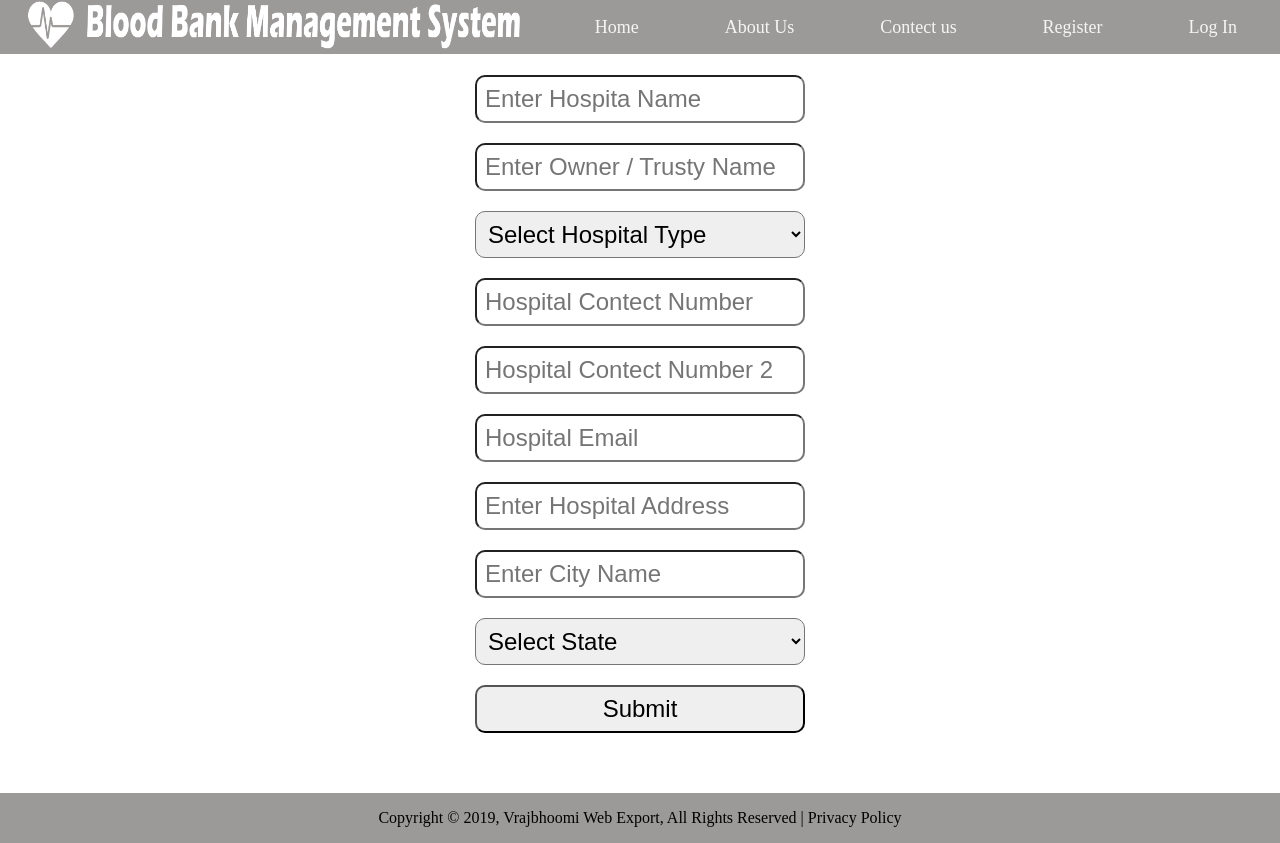
After one commit to monik2004/project, a PHP site: page /hospitalRegistrationForm.php in a window 1280 px wide. The commit adds this page. Run offline with PHP 8.4, Linux system fonts and the light colour scheme.

Commit message:
Hospital Registration Form
In this Code Change I Create Fronted Of Hospital Login Form

```diff
--- a/contectUs.php
+++ b/contectUs.php
@@ -25,7 +25,7 @@
 
             </form>
         </div>
-        <img src="img/contectFormImage" id="img1" >
+        <img src="img/contectFormImage.jpg" id="img1" >
     </div>
 </body>
 
--- a/css/contectus.css
+++ b/css/contectus.css
@@ -16,7 +16,7 @@
     width: 400px;
     height: 400px;
     padding: 12px 25px;
-    background: whitesmoke;
+    background: rgb(225, 218, 218);
     border-radius: 20px;
     box-shadow: rgba(128, 127, 127, 0.5) 5px 5px, rgba(146, 145, 145, 0.3) 10px 10px, rgba(153, 149, 149, 0.2) 15px 15px, rgba(163, 159, 159, 0.1) 20px 20px, rgba(173, 159, 159, 0.05) 25px 25px;
     ;
--- a/css/footer.css
+++ b/css/footer.css
@@ -1,10 +1,8 @@
 .content{
-    background: rgb(192, 184, 184);
+    background: rgb(156, 153, 153);
     width: 100%;
     height: 50px;
     display: flex;
     justify-content: center;
     align-items: center;
-    position: fixed;
-    bottom: 0px;
 }
--- /dev/null
+++ b/css/hospitalRegistrationForm.css
@@ -0,0 +1,14 @@
+.container {
+
+    margin-top: 65px;
+
+
+}
+
+input,select{
+    font-size: x-large;
+    padding: 8px;
+    margin: 10px;
+    width: 330px;
+    border-radius:10px ;
+}
--- a/header.php
+++ b/header.php
@@ -18,7 +18,7 @@
         <div class="menuItem"><a> Register </a>
             <div class="subMenu">
                 <div class="subMenuItem"> <a href="#"> Register Doner/Reciver </a> </div>
-                <div class="subMenuItem"> <a href="#"> Register Hospital </a> </div>
+                <div class="subMenuItem"> <a href="hospitalRegistrationForm.php"> Register Hospital </a> </div>
                 <div class="subMenuItem"> <a href="#"> Register Blood Bank </a> </div>
             </div>
         </div>
--- /dev/null
+++ b/hospitalRegistrationForm.php
@@ -0,0 +1,58 @@
+<!DOCTYPE html>
+<html lang="en">
+
+<head>
+    <link rel="stylesheet" href="css/main.css">
+    <link rel="stylesheet" href="css/util.css">
+    <link rel="stylesheet" href="css/hospitalRegistrationForm.css">
+</head>
+
+<?php include("header.php") ?>
+
+<body>
+
+    <div class="container">
+        <div class="hospitalRegistrationForm">
+            <form action="#" method="post">
+                <input type="text" name="hospitalName" placeholder="Enter Hospita Name">
+                <br>
+                <input type="text" name="hospitalowner" placeholder="Enter Owner / Trusty Name">
+                <br>
+                <select name="hospitalType">
+                    <option disabled selected place >Select Hospital Type</option>
+                    <option value="Goverment">Goverment</option>
+                    <option value="Private">Private</option>
+                    <option value="NGo">NGO</option>
+                </select>
+                <br>
+                <input type="text" name="hospitalNumber1" placeholder="Hospital Contect Number">
+                <br>
+                <input type="text" name="hospitalNumber2" placeholder="Hospital Contect Number 2">
+                <br>
+                <input type="text" name="hosptalNumber" placeholder="Hospital Email">
+                <br>
+                <input type="text" name="hospitalAddress" placeholder="Enter Hospital Address">
+                <br>
+                <input type="text" name="hospitalCity" id="" placeholder="Enter City Name">
+                <br>
+
+                <select name="hospiState">
+                    <option disabled selected> Select State </option>
+                    <option value="Delhi">Delhi</option>
+                    <option value="Goa">Goa</option>
+                    <option value="Gujarat">Gujarat</option>
+                    <option value="Maharashtra">Maharashtra</option>
+                    <option value="Rajasthan">Rajasthan</option>
+                </select>
+                <br>
+                <input type="submit" value="Submit">
+
+            </form>
+        </div>
+    </div>
+
+</body>
+
+<?php include("footer.php") ?>
+
+</html>
--- a/index.php
+++ b/index.php
@@ -64,11 +64,9 @@
            One of the factor of the public afraid to donate their blood is they believe in myths. The myths that they always believe are, if they donate their blood they will become fat and if they donate their blood, their blood will become less in total of amount and they will become pale. This BBMS should provide more information in order to educate the public so that they know blood donation will not give bad effects. By giving awareness to the public, this will increase volunteers to donate their blood.
         </p>
 
-
     </div>
     <div class="footer">
         <?php include "footer.php"; ?>
     </div>
 </body>
-
 </html>
```
Also changed, not shown: img/contectFormImage.jpg (added), 1 other file.
